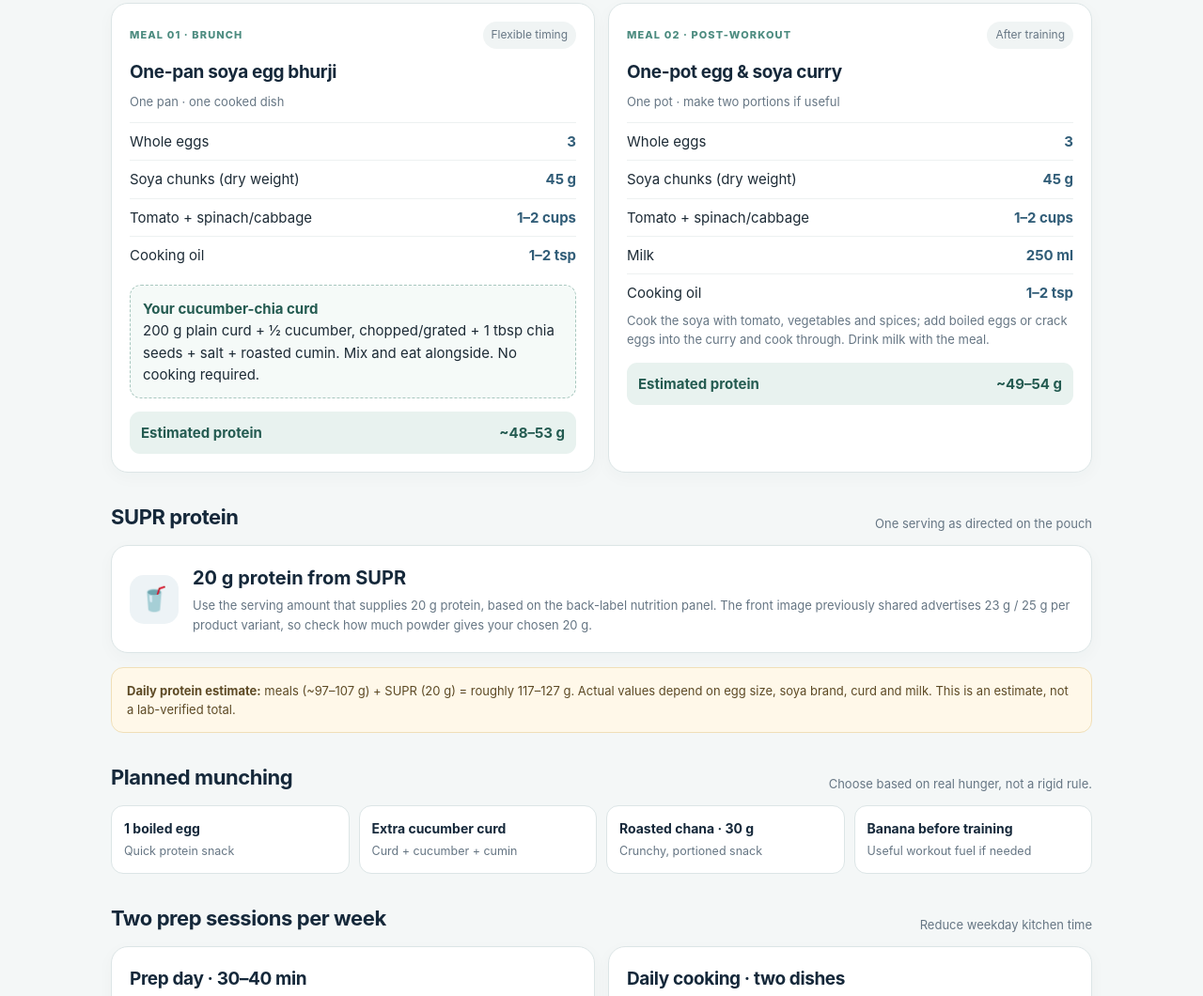
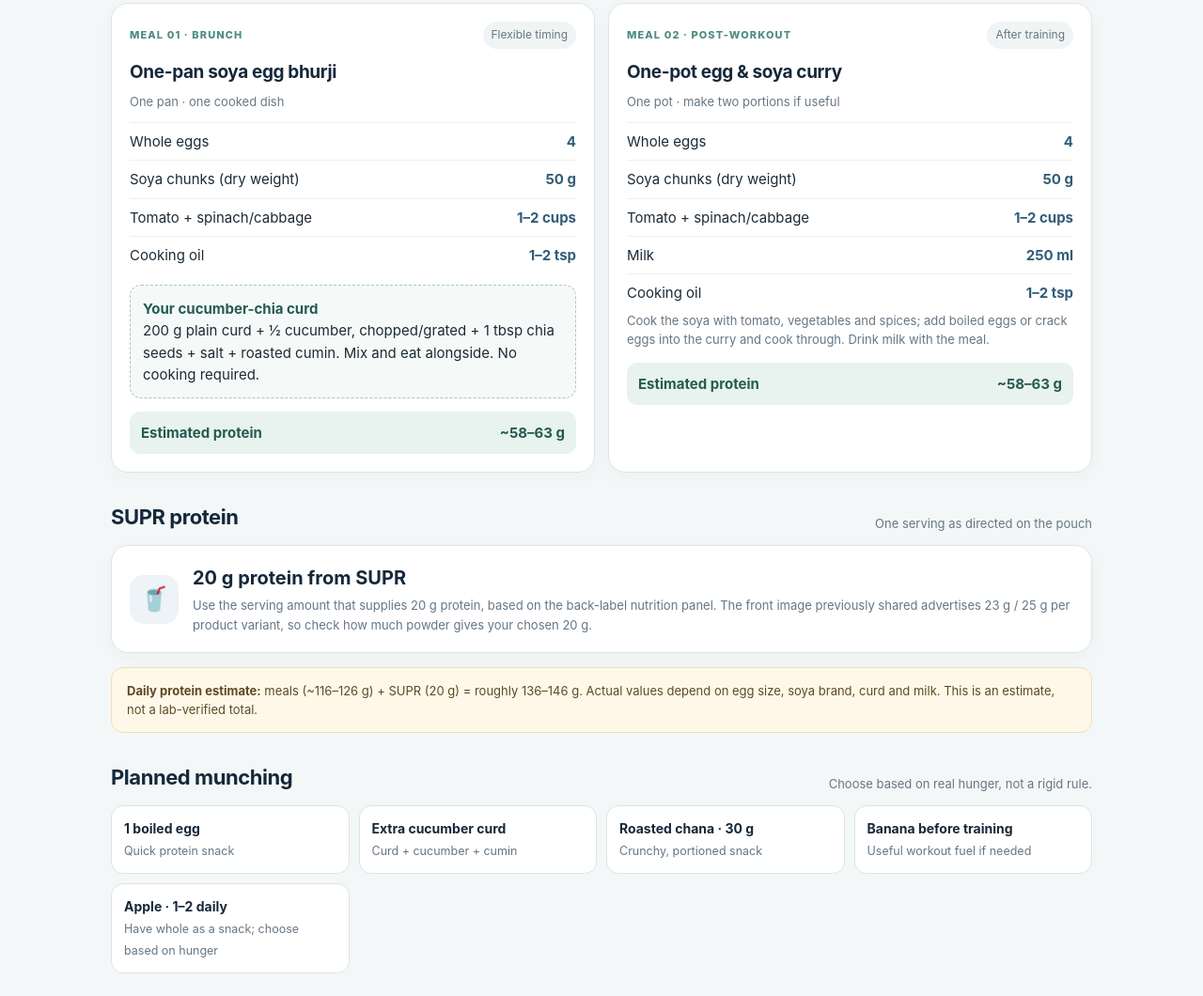
Before and after one commit to devil-preet/Diet_Plan, a plain HTML site: page grain_free_one_dish_protein_plan.html in a window 1280 px wide. Shown: the part 496-1556 px from the top of the page at 94% size. Drawn offline with Linux system fonts and the light colour scheme.

Commit message:
Add files via upload

```diff
--- a/grain_free_one_dish_protein_plan.html
+++ b/grain_free_one_dish_protein_plan.html
@@ -52,26 +52,26 @@ details{border:1px solid var(--line);border-radius:13px;background:#fff;margin-t
 <div class="meal-top"><span class="meal-label">Meal 01 · Brunch</span><span class="time">Flexible timing</span></div>
 <h3>One-pan soya egg bhurji</h3><p class="sub">One pan · one cooked dish</p>
 <ul class="food-list">
-<li><span>Whole eggs</span><span>3</span></li>
-<li><span>Soya chunks (dry weight)</span><span>45 g</span></li>
+<li><span>Whole eggs</span><span>4</span></li>
+<li><span>Soya chunks (dry weight)</span><span>50 g</span></li>
 <li><span>Tomato + spinach/cabbage</span><span>1–2 cups</span></li>
 <li><span>Cooking oil</span><span>1–2 tsp</span></li>
 </ul>
 <div class="curdspec"><strong>Your cucumber-chia curd</strong><br>200 g plain curd + ½ cucumber, chopped/grated + 1 tbsp chia seeds + salt + roasted cumin. Mix and eat alongside. No cooking required.</div>
-<div class="protein-line"><span>Estimated protein</span><span>~48–53 g</span></div>
+<div class="protein-line"><span>Estimated protein</span><span>~58–63 g</span></div>
 </article>
 <article class="card">
 <div class="meal-top"><span class="meal-label">Meal 02 · Post-workout</span><span class="time">After training</span></div>
 <h3>One-pot egg & soya curry</h3><p class="sub">One pot · make two portions if useful</p>
 <ul class="food-list">
-<li><span>Whole eggs</span><span>3</span></li>
-<li><span>Soya chunks (dry weight)</span><span>45 g</span></li>
+<li><span>Whole eggs</span><span>4</span></li>
+<li><span>Soya chunks (dry weight)</span><span>50 g</span></li>
 <li><span>Tomato + spinach/cabbage</span><span>1–2 cups</span></li>
 <li><span>Milk</span><span>250 ml</span></li>
 <li><span>Cooking oil</span><span>1–2 tsp</span></li>
 </ul>
 <p class="sub">Cook the soya with tomato, vegetables and spices; add boiled eggs or crack eggs into the curry and cook through. Drink milk with the meal.</p>
-<div class="protein-line"><span>Estimated protein</span><span>~49–54 g</span></div>
+<div class="protein-line"><span>Estimated protein</span><span>~58–63 g</span></div>
 </article>
 </section>
 
@@ -79,7 +79,7 @@ details{border:1px solid var(--line);border-radius:13px;background:#fff;margin-t
 <section class="card shake">
 <div class="shake-icon">🥤</div><div style="flex:1"><strong>20 g protein from SUPR</strong><div class="sub" style="margin:3px 0 0">Use the serving amount that supplies 20 g protein, based on the back-label nutrition panel. The front image previously shared advertises 23 g / 25 g per product variant, so check how much powder gives your chosen 20 g.</div></div>
 </section>
-<div class="callout"><b>Daily protein estimate:</b> meals (~97–107 g) + SUPR (20 g) = roughly 117–127 g. Actual values depend on egg size, soya brand, curd and milk. This is an estimate, not a lab-verified total.</div>
+<div class="callout"><b>Daily protein estimate:</b> meals (~116–126 g) + SUPR (20 g) = roughly 136–146 g. Actual values depend on egg size, soya brand, curd and milk. This is an estimate, not a lab-verified total.</div>
 
 <div class="section-head"><h2>Planned munching</h2><p>Choose based on real hunger, not a rigid rule.</p></div>
 <section class="snacks">
@@ -87,6 +87,7 @@ details{border:1px solid var(--line);border-radius:13px;background:#fff;margin-t
 <div class="snack"><b>Extra cucumber curd</b><small>Curd + cucumber + cumin</small></div>
 <div class="snack"><b>Roasted chana · 30 g</b><small>Crunchy, portioned snack</small></div>
 <div class="snack"><b>Banana before training</b><small>Useful workout fuel if needed</small></div>
+<div class="snack"><b>Apple · 1–2 daily</b><small>Have whole as a snack; choose based on hunger</small></div>
 </section>
 
 <div class="section-head"><h2>Two prep sessions per week</h2><p>Reduce weekday kitchen time</p></div>
@@ -110,8 +111,8 @@ details{border:1px solid var(--line);border-radius:13px;background:#fff;margin-t
 <div class="progress-meta"><span id="shopCount">0 of 10 items checked</span><button class="btn secondary" id="resetBtn" type="button">Reset list</button></div>
 <div class="bar"><div id="shopBar"></div></div>
 <div class="shopping" id="shopping">
-<label class="shop-item"><input type="checkbox"><span>Eggs · about 42/week (6/day)</span></label>
-<label class="shop-item"><input type="checkbox"><span>Soya chunks · about 630 g dry/week</span></label>
+<label class="shop-item"><input type="checkbox"><span>Eggs · about 56/week (8/day)</span></label>
+<label class="shop-item"><input type="checkbox"><span>Soya chunks · about 700 g dry/week</span></label>
 <label class="shop-item"><input type="checkbox"><span>Plain curd · about 1.4 kg/week</span></label>
 <label class="shop-item"><input type="checkbox"><span>Milk · about 1.75 L/week</span></label>
 <label class="shop-item"><input type="checkbox"><span>Cucumber · 5–7 medium</span></label>
@@ -120,6 +121,7 @@ details{border:1px solid var(--line);border-radius:13px;background:#fff;margin-t
 <label class="shop-item"><input type="checkbox"><span>SUPR protein · use existing pack</span></label>
 <label class="shop-item"><input type="checkbox"><span>Roasted chana · optional 200 g</span></label>
 <label class="shop-item"><input type="checkbox"><span>Bananas · optional 4–7</span></label>
+<label class="shop-item"><input type="checkbox"><span>Apples · 7–14 per week</span></label>
 </div>
 </section>
 
```
